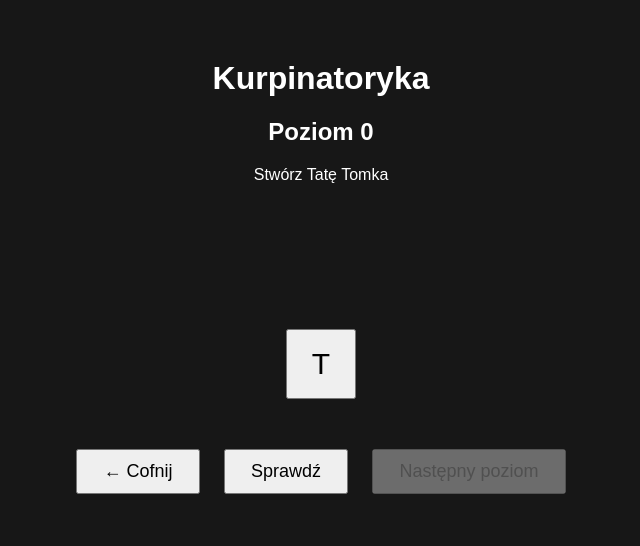
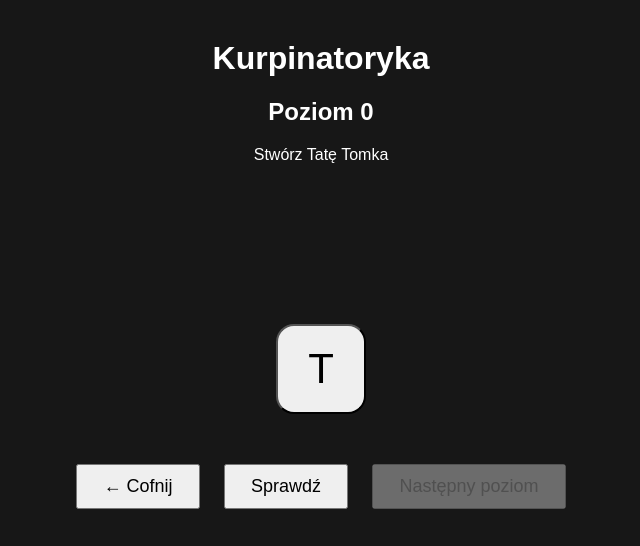
Before and after one commit to kapitanmelanzu/TataTomka, a plain HTML site: page index.html in a window 1280 px wide. Both pictures are taken after a click on the button "Rozpocznij". Shown: the whole page, without its empty margins (319-959 px from the left). Drawn offline with Linux system fonts and the light colour scheme.

Commit message:
Update style.css

```diff
--- a/style.css
+++ b/style.css
@@ -4,22 +4,23 @@ body{
     background:#171717;
     color:white;
     font-family:Arial;
+    user-select:none;
+    -webkit-user-select:none;
+    -webkit-touch-callout:none;
 
 }
 
 .container{
-
-    width:700px;
+    width:min(95vw, 900px);
     margin:auto;
-    margin-top:60px;
+    margin-top:40px;
     text-align:center;
-
 }
 
 .expression{
 
     margin:40px 0;
-    font-size:60px;
+    font-size:72px;
     font-weight:bold;
     letter-spacing:5px;
 
@@ -36,10 +37,10 @@ body{
 
 .letters button{
 
-    width:70px;
-    height:70px;
-    font-size:30px;
-    cursor:pointer;
+    width:90px;
+    height:90px;
+    font-size:42px;
+    border-radius:18px;
 
 }
 
@@ -110,8 +111,9 @@ body{
     justify-content:center;
     align-items:center;
 
-    width:65px;
-    height:65px;
+    width:80px;
+    height:80px;
+        font-size:48px;
 
     border-radius:10px;
 
```
